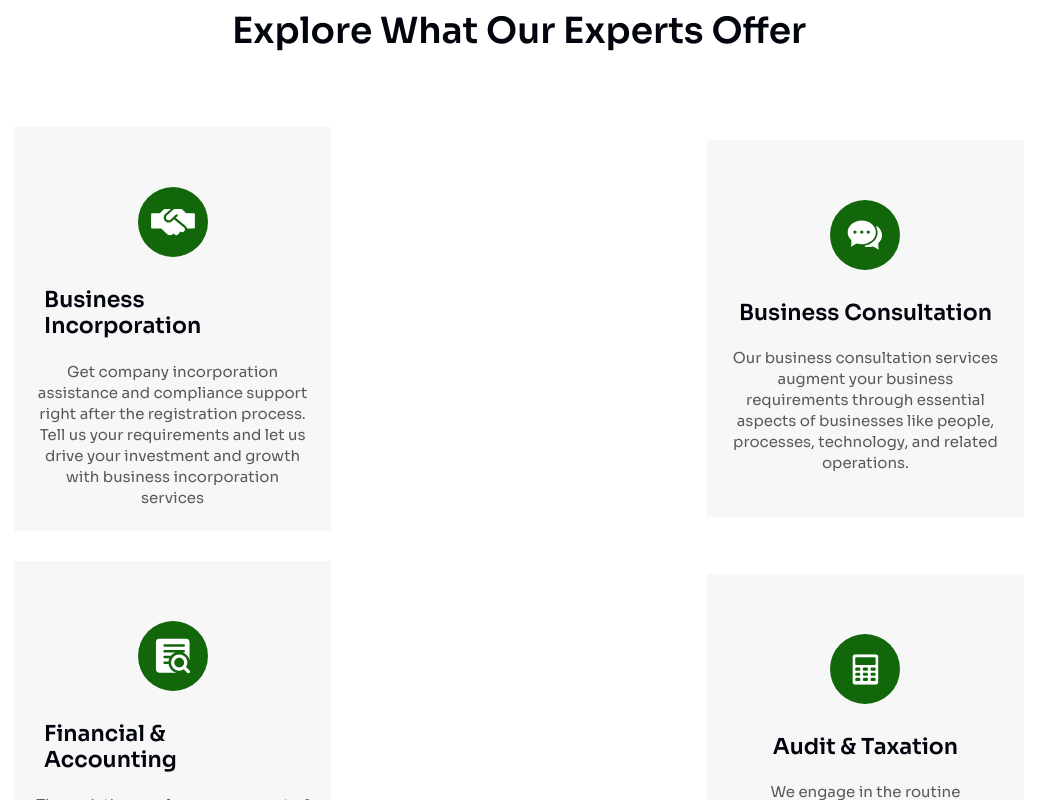
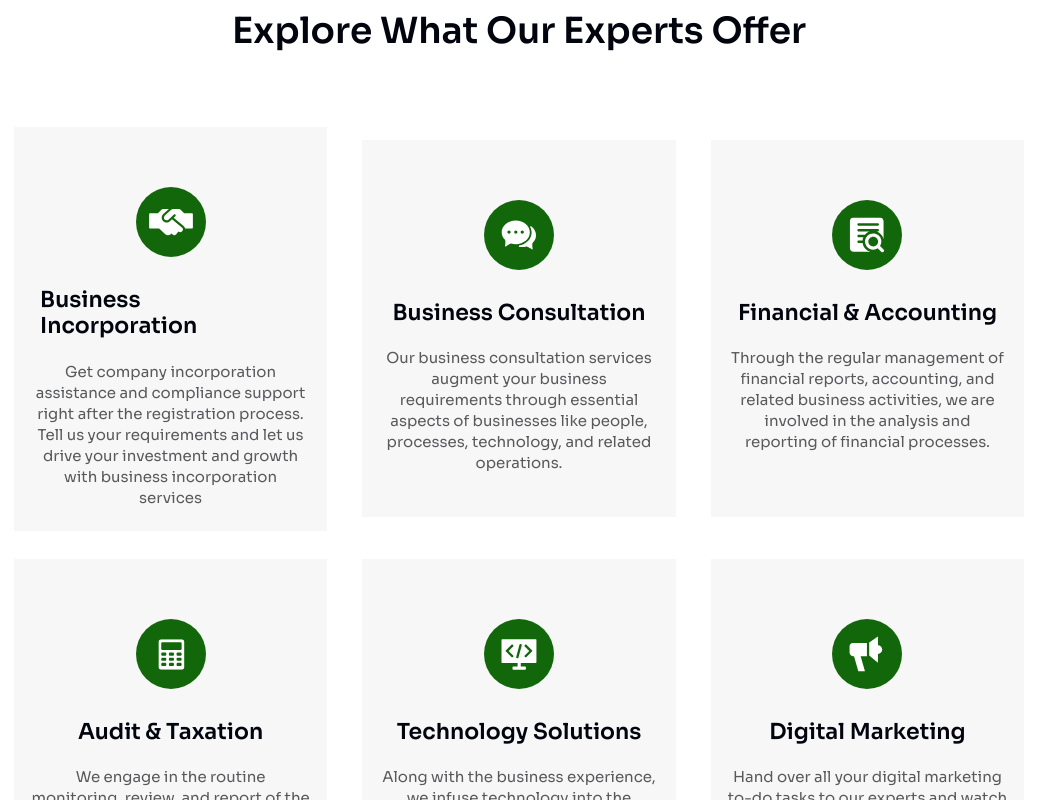
Before and after one commit to beacon-global/Beacon, a Next.js app: page / in a window 1280 px wide. Shown: the part 1960-2760 px from the top of the page, without its empty margins (121-1158 px from the left). Built offline with nearby package versions, Linux system fonts and the light colour scheme.

Commit message:
v3.5.11 srviceCardContainer

```diff
--- a/src/app/globals.css
+++ b/src/app/globals.css
@@ -611,7 +611,7 @@ li.huListTransitionWrapper.hasDropdown .listHoverBottom{
 
 .cardMainContainer{
   display: flex;
-  gap: 30px;
+  gap: 28px;
   flex-wrap: wrap;
   justify-content: space-between;
   align-items: center;
@@ -622,12 +622,12 @@ li.huListTransitionWrapper.hasDropdown .listHoverBottom{
   gap: 30px;
   padding-top: 60px;
   padding-bottom: 60px;
-  padding: 60px 30px;
+  padding: 60px 26px;
 }
 
 .cardContainer {
-  width: 328px;
-  width: 31.4%;
+  /* width: 328px; */
+  width: 31%;
   /* height: 304px; */
   /* flex-shrink: 0; */
   background-color: rgba(247, 247, 248, 1);
@@ -840,8 +840,7 @@ li.huListTransitionWrapper.hasDropdown .listHoverBottom{
 }
 
 .beaconContainer{
-  width: 330px;
-  /* height: 143px; */
+  width: 31%;
   display: flex;
   gap: 15px;
 }
@@ -862,9 +861,7 @@ li.huListTransitionWrapper.hasDropdown .listHoverBottom{
 }
 
 .beaconDesc{
-  width: 289px;
   color: #58595B;
-  /* font-size: 15px; */
   font-style: normal;
   font-weight: 400;
   line-height: 140%; /* 22.4px */
@@ -2332,10 +2329,10 @@ li.huListTransitionWrapper.hasDropdown .listHoverBottom{
   width: 100%;
   height: 100vh;
   background-color: white;
-  z-index: 9999; /* Make sure it's on top of other content */
-  /* transition: height 2s cubic-bezier(0.25, 0.1, 0.25, 1); */
-  transition: height 1.4s ease-out;
-  opacity: 1; /* Initially visible */
+  z-index: 9999;
+  transition: height 1s ease-out;
+  transition-delay: 2s;
+  opacity: 1;
   overflow: hidden;
 }
 
```
Also changed, not shown: public/Global.txt (added).
